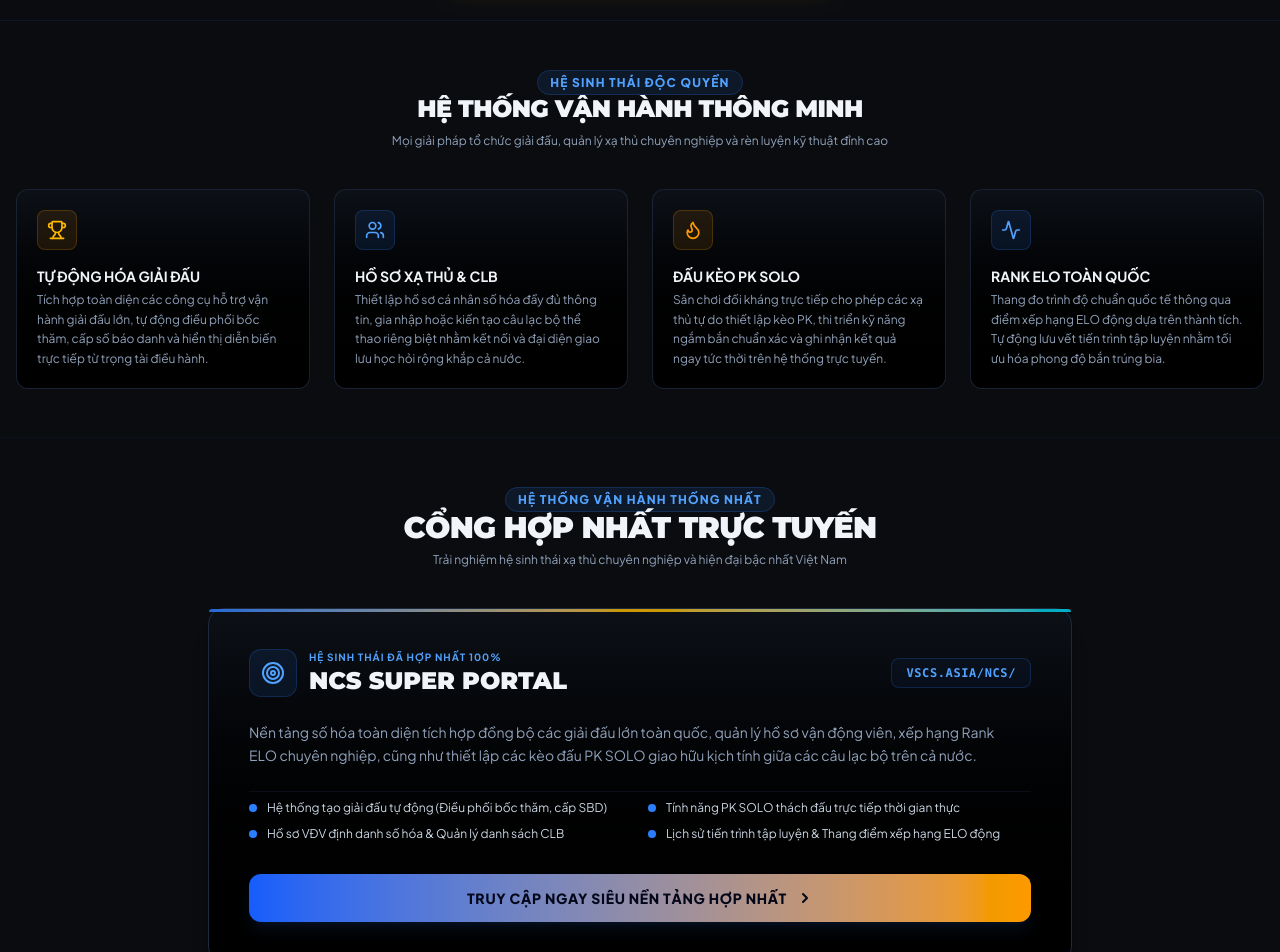
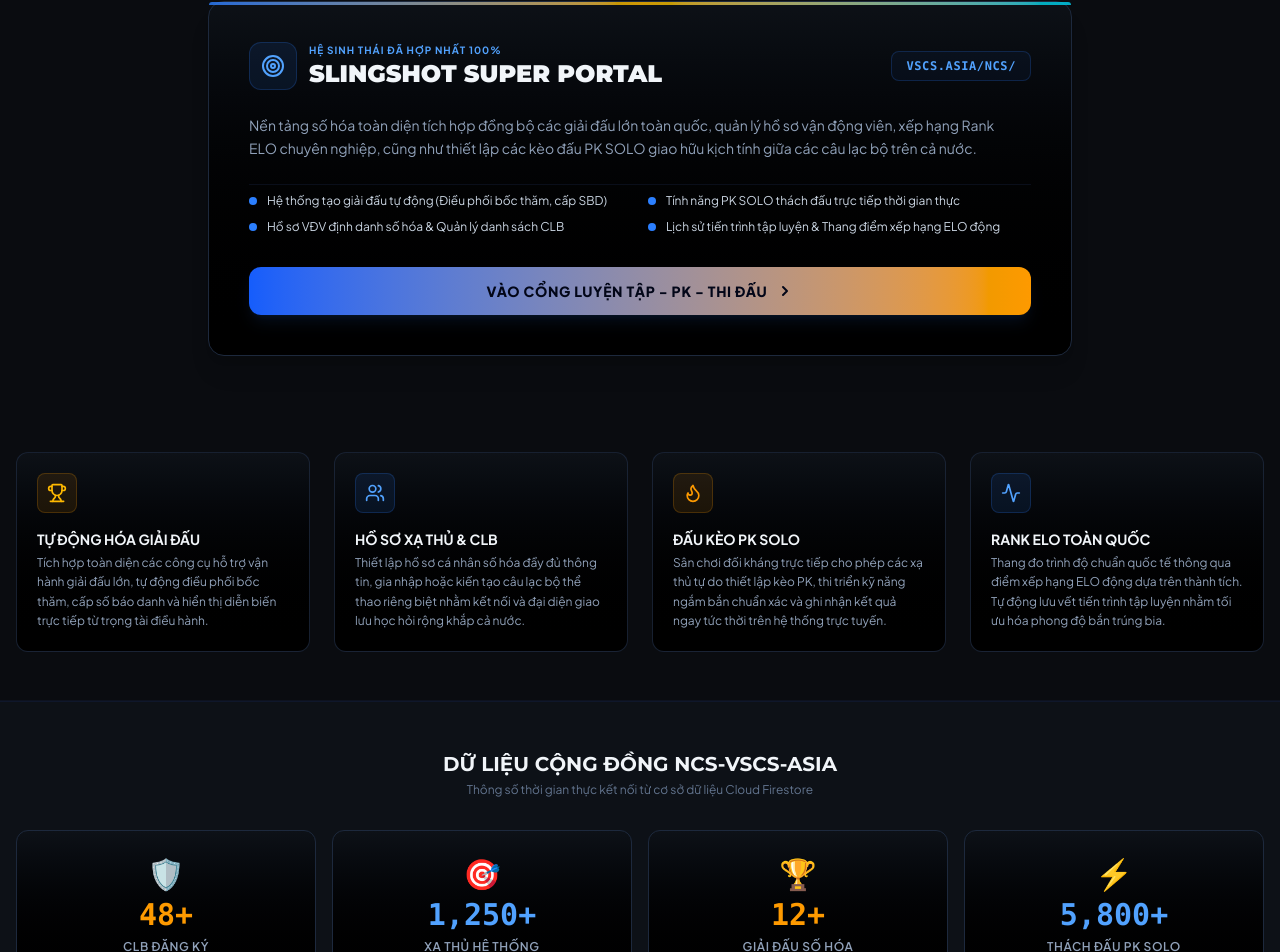
Before and after one commit to dothipe/dothipe.github.io, a React (Vite) app: page / in a window 1280 px wide. Shown: the part 455-1407 px from the top of the page. Built offline with nearby package versions, Linux system fonts and the light colour scheme; no server answers; the database is empty.

Commit message:
feat(dashboard): update hero section and add NCS portal showcase
Refactor the main dashboard content to emphasize the professional mission of VSCS.ASIA and introduce a prominent gateway banner for the NCS portal.

```diff
--- a/src/components/MainDashboard.tsx
+++ b/src/components/MainDashboard.tsx
@@ -135,15 +135,71 @@
           </h1>
 
           <p className="text-slate-400 text-sm md:text-base max-w-2xl mx-auto leading-relaxed">
-            Chào mừng bạn đến với <strong>VSCS.ASIA</strong>. Chúng tôi đã chính thức hợp nhất toàn bộ Sân chơi nội bộ Offline và Hệ thống giải đấu toàn quốc vào một cổng duy nhất tại <a href="https://vscs.asia/ncs/" className="text-amber-400 hover:underline font-bold">vscs.asia/ncs/</a>. Trải nghiệm hệ sinh thái xạ thủ chuyên nghiệp và hiện đại hơn bao giờ hết!
+            Chào mừng bạn đến với <strong>VSCS.ASIA</strong>. Nơi đồng hành cùng sự phát triển của môn thể thao bắn ná cao su chuyên nghiệp tại Việt Nam. Kết nối chính quy, tập luyện an toàn, thi đấu công bằng.!
           </p>
 
-          <div className="pt-2">
+
+        </div>
+      </section>
+
+{/* Unified Project Gateway Showcase (vscs.asia/ncs/ only) */}
+      <section className="max-w-4xl w-full mx-auto px-4 py-12 space-y-8">
+        <div className="pt-2">
+          {/* SINGLE SHOWCASE BANNER FOR NCS SUPER PORTAL */}
+          <div className="group relative bg-gradient-to-b from-[#0D1117] to-black border border-slate-800 hover:border-blue-500/50 rounded-2xl p-6 md:p-10 flex flex-col justify-between space-y-8 shadow-xl transition-all duration-300">
+            {/* Top cyan glow element */}
+            <div className="absolute top-0 left-0 right-0 h-[3px] bg-gradient-to-r from-blue-500 via-amber-400 to-cyan-400 rounded-t-2xl opacity-80" />
+
+            <div className="space-y-6">
+              <div className="flex flex-col sm:flex-row sm:items-center justify-between gap-4">
+                <div className="flex items-center gap-3">
+                  <div className="w-12 h-12 rounded-xl bg-blue-500/10 border border-blue-500/20 flex items-center justify-center text-blue-400">
+                    <Target className="w-6 h-6" />
+                  </div>
+                  <div>
+                    <span className="text-[10px] text-blue-400 font-bold tracking-widest uppercase block">Hệ Sinh Thái Đã Hợp Nhất 100%</span>
+                    <h3 className="text-xl md:text-2xl font-black font-display text-slate-100">SLINGSHOT SUPER PORTAL</h3>
+                  </div>
+                </div>
+                <span className="self-start sm:self-auto text-xs font-black font-mono tracking-wider text-blue-400 uppercase bg-blue-500/5 px-3.5 py-1.5 rounded-lg border border-blue-500/20">
+                  vscs.asia/ncs/
+                </span>
+              </div>
+
+              <p className="text-slate-400 text-sm leading-relaxed max-w-3xl">
+                Nền tảng số hóa toàn diện tích hợp đồng bộ các giải đấu lớn toàn quốc, quản lý hồ sơ vận động viên, xếp hạng Rank ELO chuyên nghiệp, cũng như thiết lập các kèo đấu PK SOLO giao hữu kịch tính giữa các câu lạc bộ trên cả nước.
+              </p>
+
+              <div className="grid grid-cols-1 md:grid-cols-2 gap-4 pt-2 text-xs text-slate-300 border-t border-slate-900/60">
+                <div className="space-y-2.5">
+                  <div className="flex items-center gap-2.5">
+                    <span className="w-2 h-2 bg-blue-500 rounded-full shrink-0" />
+                    <span>Hệ thống tạo giải đấu tự động (Điều phối bốc thăm, cấp SBD)</span>
+                  </div>
+                  <div className="flex items-center gap-2.5">
+                    <span className="w-2 h-2 bg-blue-500 rounded-full shrink-0" />
+                    <span>Hồ sơ VĐV định danh số hóa & Quản lý danh sách CLB</span>
+                  </div>
+                </div>
+                <div className="space-y-2.5">
+                  <div className="flex items-center gap-2.5">
+                    <span className="w-2 h-2 bg-blue-500 rounded-full shrink-0" />
+                    <span>Tính năng PK SOLO thách đấu trực tiếp thời gian thực</span>
+                  </div>
+                  <div className="flex items-center gap-2.5">
+                    <span className="w-2 h-2 bg-blue-500 rounded-full shrink-0" />
+                    <span>Lịch sử tiến trình tập luyện & Thang điểm xếp hạng ELO động</span>
+                  </div>
+                </div>
+              </div>
+            </div>
+
             <a
+              id="ncs-navigate-btn"
               href="https://vscs.asia/ncs/"
-              className="inline-flex items-center gap-2 bg-gradient-to-r from-amber-500 to-blue-600 hover:from-amber-600 hover:to-blue-700 text-slate-950 font-black px-6 py-3 rounded-xl text-xs md:text-sm uppercase tracking-wider shadow-lg shadow-amber-500/10 transition-transform active:scale-95 text-slate-950"
+              className="w-full bg-gradient-to-r from-blue-600 to-amber-500 hover:from-blue-700 hover:to-amber-600 text-slate-950 font-black py-3.5 px-6 rounded-xl text-xs md:text-sm tracking-wider uppercase transition-all shadow-lg shadow-blue-500/10 flex items-center justify-center gap-2.5 cursor-pointer group-hover:scale-[1.01]"
             >
-              <span>Vào Ngay Cổng Hợp Nhất All-In-One</span>
+              <span>VÀO CỔNG LUYỆN TẬP - PK - THI ĐẤU</span>
               <ChevronRight className="w-4 h-4 text-slate-950 stroke-[3]" />
             </a>
           </div>
@@ -152,17 +208,7 @@
 
       {/* Unified Super-Platform Feature Highlights */}
       <section className="max-w-7xl w-full mx-auto px-4 py-12 border-b border-slate-900/60">
-        <div className="text-center space-y-2 mb-10">
-          <span className="text-xs text-blue-400 font-extrabold tracking-widest uppercase bg-blue-500/10 px-3 py-1 rounded-full border border-blue-500/20">
-            HỆ SINH THÁI ĐỘC QUYỀN
-          </span>
-          <h2 className="text-xl md:text-2xl font-black font-display uppercase tracking-tight text-slate-100">
-            HỆ THỐNG VẬN HÀNH THÔNG MINH
-          </h2>
-          <p className="text-xs text-slate-400 max-w-2xl mx-auto">
-            Mọi giải pháp tổ chức giải đấu, quản lý xạ thủ chuyên nghiệp và rèn luyện kỹ thuật đỉnh cao
-          </p>
-        </div>
+
 
         <div className="grid grid-cols-1 md:grid-cols-2 lg:grid-cols-4 gap-6">
 
@@ -221,79 +267,7 @@
         </div>
       </section>
 
-      {/* Unified Project Gateway Showcase (vscs.asia/ncs/ only) */}
-      <section className="max-w-4xl w-full mx-auto px-4 py-12 space-y-8">
-        <div className="text-center space-y-1.5">
-          <span className="text-xs text-blue-400 font-extrabold tracking-widest uppercase bg-blue-500/10 px-3 py-1 rounded-full border border-blue-500/20">
-            HỆ THỐNG VẬN HÀNH THỐNG NHẤT
-          </span>
-          <h2 className="text-xl md:text-3xl font-black font-display uppercase tracking-tight text-slate-100">
-            CỔNG HỢP NHẤT TRỰC TUYẾN
-          </h2>
-          <p className="text-xs text-slate-400 max-w-md mx-auto">Trải nghiệm hệ sinh thái xạ thủ chuyên nghiệp và hiện đại bậc nhất Việt Nam</p>
-        </div>
 
-        <div className="pt-2">
-          {/* SINGLE SHOWCASE BANNER FOR NCS SUPER PORTAL */}
-          <div className="group relative bg-gradient-to-b from-[#0D1117] to-black border border-slate-800 hover:border-blue-500/50 rounded-2xl p-6 md:p-10 flex flex-col justify-between space-y-8 shadow-xl transition-all duration-300">
-            {/* Top cyan glow element */}
-            <div className="absolute top-0 left-0 right-0 h-[3px] bg-gradient-to-r from-blue-500 via-amber-400 to-cyan-400 rounded-t-2xl opacity-80" />
-
-            <div className="space-y-6">
-              <div className="flex flex-col sm:flex-row sm:items-center justify-between gap-4">
-                <div className="flex items-center gap-3">
-                  <div className="w-12 h-12 rounded-xl bg-blue-500/10 border border-blue-500/20 flex items-center justify-center text-blue-400">
-                    <Target className="w-6 h-6" />
-                  </div>
-                  <div>
-                    <span className="text-[10px] text-blue-400 font-bold tracking-widest uppercase block">Hệ Sinh Thái Đã Hợp Nhất 100%</span>
-                    <h3 className="text-xl md:text-2xl font-black font-display text-slate-100">NCS SUPER PORTAL</h3>
-                  </div>
-                </div>
-                <span className="self-start sm:self-auto text-xs font-black font-mono tracking-wider text-blue-400 uppercase bg-blue-500/5 px-3.5 py-1.5 rounded-lg border border-blue-500/20">
-                  vscs.asia/ncs/
-                </span>
-              </div>
-
-              <p className="text-slate-400 text-sm leading-relaxed max-w-3xl">
-                Nền tảng số hóa toàn diện tích hợp đồng bộ các giải đấu lớn toàn quốc, quản lý hồ sơ vận động viên, xếp hạng Rank ELO chuyên nghiệp, cũng như thiết lập các kèo đấu PK SOLO giao hữu kịch tính giữa các câu lạc bộ trên cả nước.
-              </p>
-
-              <div className="grid grid-cols-1 md:grid-cols-2 gap-4 pt-2 text-xs text-slate-300 border-t border-slate-900/60">
-                <div className="space-y-2.5">
-                  <div className="flex items-center gap-2.5">
-                    <span className="w-2 h-2 bg-blue-500 rounded-full shrink-0" />
-                    <span>Hệ thống tạo giải đấu tự động (Điều phối bốc thăm, cấp SBD)</span>
-                  </div>
-                  <div className="flex items-center gap-2.5">
-                    <span className="w-2 h-2 bg-blue-500 rounded-full shrink-0" />
-                    <span>Hồ sơ VĐV định danh số hóa & Quản lý danh sách CLB</span>
-                  </div>
-                </div>
-                <div className="space-y-2.5">
-                  <div className="flex items-center gap-2.5">
-                    <span className="w-2 h-2 bg-blue-500 rounded-full shrink-0" />
-                    <span>Tính năng PK SOLO thách đấu trực tiếp thời gian thực</span>
-                  </div>
-                  <div className="flex items-center gap-2.5">
-                    <span className="w-2 h-2 bg-blue-500 rounded-full shrink-0" />
-                    <span>Lịch sử tiến trình tập luyện & Thang điểm xếp hạng ELO động</span>
-                  </div>
-                </div>
-              </div>
-            </div>
-
-            <a
-              id="ncs-navigate-btn"
-              href="https://vscs.asia/ncs/"
-              className="w-full bg-gradient-to-r from-blue-600 to-amber-500 hover:from-blue-700 hover:to-amber-600 text-slate-950 font-black py-3.5 px-6 rounded-xl text-xs md:text-sm tracking-wider uppercase transition-all shadow-lg shadow-blue-500/10 flex items-center justify-center gap-2.5 cursor-pointer group-hover:scale-[1.01]"
-            >
-              <span>Truy Cập Ngay Siêu Nền Tảng Hợp Nhất</span>
-              <ChevronRight className="w-4 h-4 text-slate-950 stroke-[3]" />
-            </a>
-          </div>
-        </div>
-      </section>
 
       {/* Stats Bento Grid Grid */}
       <section className="bg-[#0D1117] border-y border-slate-900 py-12 px-4">
```
